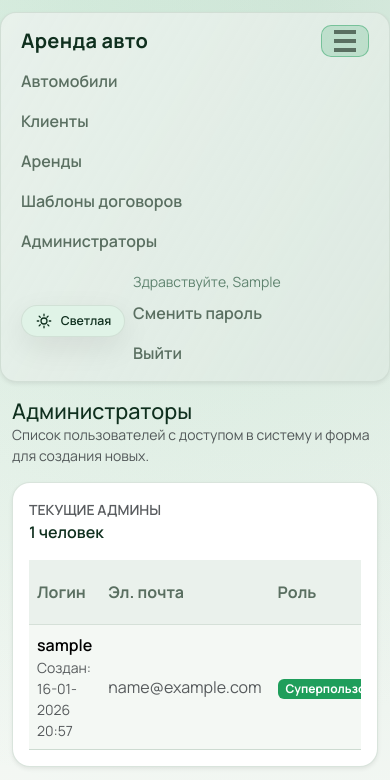
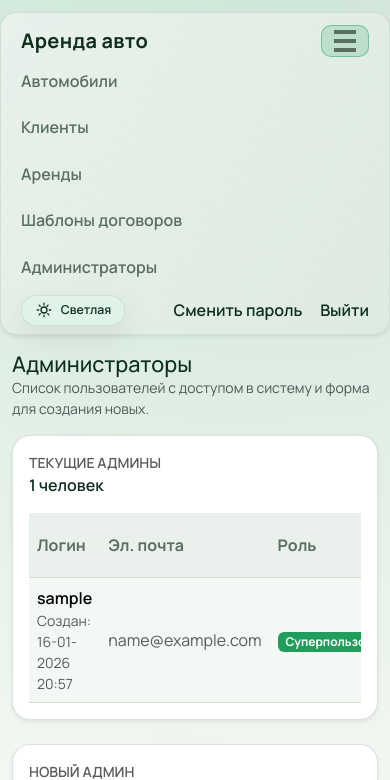
Before and after one commit to rcc00n/GreenContract, a Django app: page /rentals/admins/ in a window 390 px wide, after a click that opens the changed part. Shown: the top 780 px of the page. Run offline with Django 5.2, Linux system fonts and the light colour scheme; the visitor is signed in with stand-in values (Sample User, id 1); data comes from the database, SQL or seed files in the repository.

Commit message:
fix topbar

```diff
--- a/rentals/static/rentals/css/main.css
+++ b/rentals/static/rentals/css/main.css
@@ -146,6 +146,61 @@ body {
 
 .navbar.theme-navbar .nav-link {
   font-weight: 600;
+}
+
+.navbar.theme-navbar .navbar-collapse {
+  gap: 1.25rem;
+}
+
+.navbar.theme-navbar .nav-main {
+  display: flex;
+  flex-wrap: wrap;
+  align-items: center;
+  gap: 0.9rem;
+  margin-right: auto;
+}
+
+.navbar.theme-navbar .nav-main .nav-link {
+  white-space: nowrap;
+}
+
+.navbar.theme-navbar .nav-actions {
+  display: flex;
+  align-items: center;
+  gap: 0.9rem;
+  flex-wrap: wrap;
+}
+
+.navbar.theme-navbar .nav-action-links {
+  display: flex;
+  align-items: center;
+  gap: 1.1rem;
+  padding-left: 1rem;
+  border-left: 1px solid color-mix(in srgb, var(--border-subtle) 70%, transparent);
+}
+
+.navbar.theme-navbar .nav-action-links .nav-link {
+  padding-left: 0;
+  padding-right: 0;
+}
+
+@media (max-width: 991.98px) {
+  .navbar.theme-navbar .nav-main {
+    width: 100%;
+    flex-direction: column;
+    align-items: flex-start;
+    gap: 0.4rem;
+  }
+
+  .navbar.theme-navbar .nav-actions {
+    width: 100%;
+    justify-content: space-between;
+  }
+
+  .navbar.theme-navbar .nav-action-links {
+    padding-left: 0;
+    border-left: none;
+  }
 }
 
 .navbar.theme-navbar .navbar-toggler {
--- a/rentals/templates/base.html
+++ b/rentals/templates/base.html
@@ -19,7 +19,7 @@
           <span class="navbar-toggler-icon"></span>
         </button>
         <div class="collapse navbar-collapse" id="mainNav">
-          <ul class="navbar-nav me-auto mb-2 mb-lg-0">
+          <ul class="navbar-nav nav-main mb-2 mb-lg-0">
             <li class="nav-item"><a class="nav-link" href="{% url 'rentals:car_list' %}">Автомобили</a></li>
             <li class="nav-item"><a class="nav-link" href="{% url 'rentals:customer_list' %}">Клиенты</a></li>
             <li class="nav-item"><a class="nav-link" href="{% url 'rentals:rental_list' %}">Аренды</a></li>
@@ -28,7 +28,7 @@
               <li class="nav-item"><a class="nav-link" href="{% url 'rentals:admin_user_list' %}">Администраторы</a></li>
             {% endif %}
           </ul>
-          <div class="d-flex align-items-center gap-2 flex-wrap ms-lg-auto">
+          <div class="nav-actions ms-lg-auto">
             <button class="btn btn-sm theme-toggle" type="button" id="themeToggle" aria-label="Переключить тему">
               <svg class="icon-sun" viewBox="0 0 24 24" fill="none" stroke="currentColor" stroke-width="1.7" stroke-linecap="round" stroke-linejoin="round">
                 <circle cx="12" cy="12" r="4" />
@@ -39,25 +39,14 @@
               </svg>
               <span class="small fw-semibold" id="themeToggleLabel">Светлая</span>
             </button>
-            <ul class="navbar-nav">
             {% if user.is_authenticated %}
-                <li class="nav-item">
-                  <span class="navbar-text text-secondary small me-3">
-                    Здравствуйте, {{ user.get_short_name|default:user.username }}
-                  </span>
-                </li>
-                <li class="nav-item">
+              <div class="nav-action-links">
                 <a class="nav-link" href="{% url 'rentals:password_change' %}">Сменить пароль</a>
-                </li>
-                <li class="nav-item">
                 <a class="nav-link" href="{% url 'logout' %}">Выйти</a>
-                </li>
+              </div>
             {% else %}
-                <li class="nav-item">
               <a class="nav-link" href="{% url 'login' %}">Войти</a>
-                </li>
             {% endif %}
-            </ul>
           </div>
         </div>
       </div>
```
Lines whose indentation alone changed are shown as unchanged.
